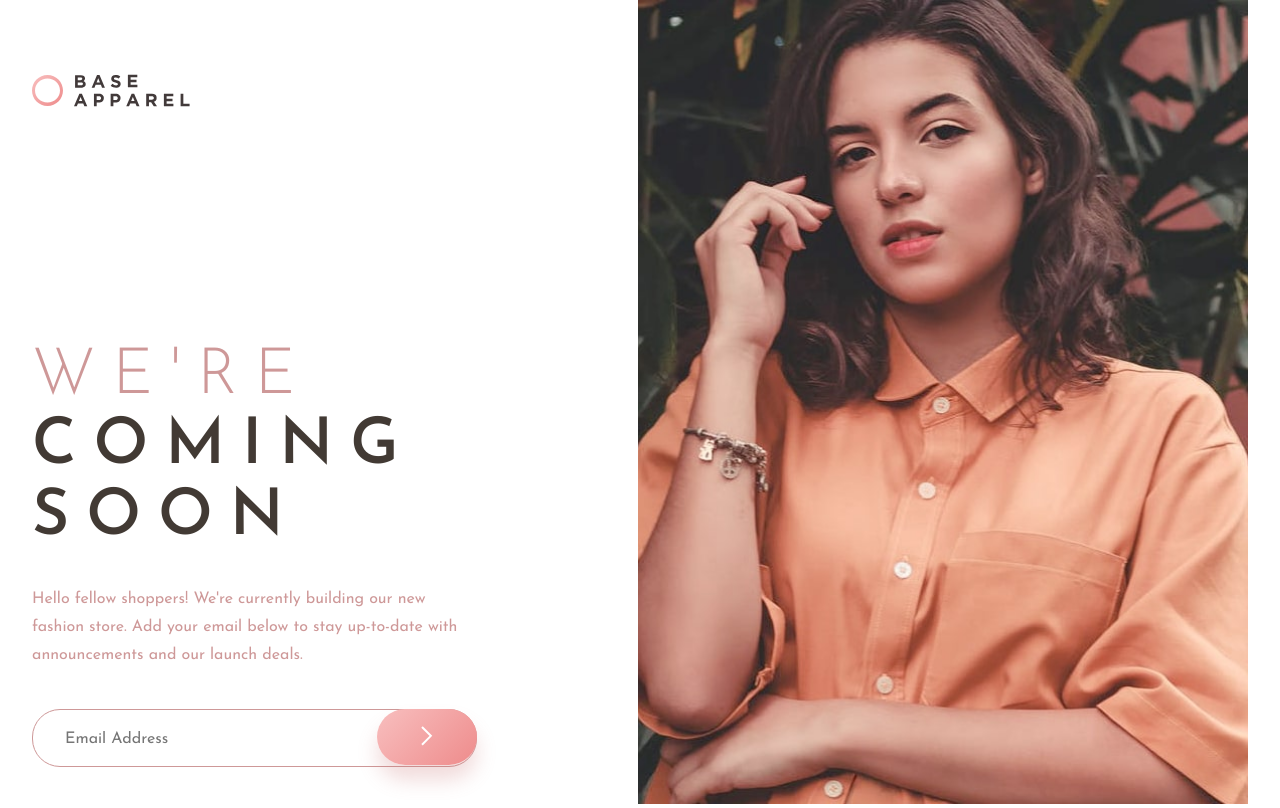
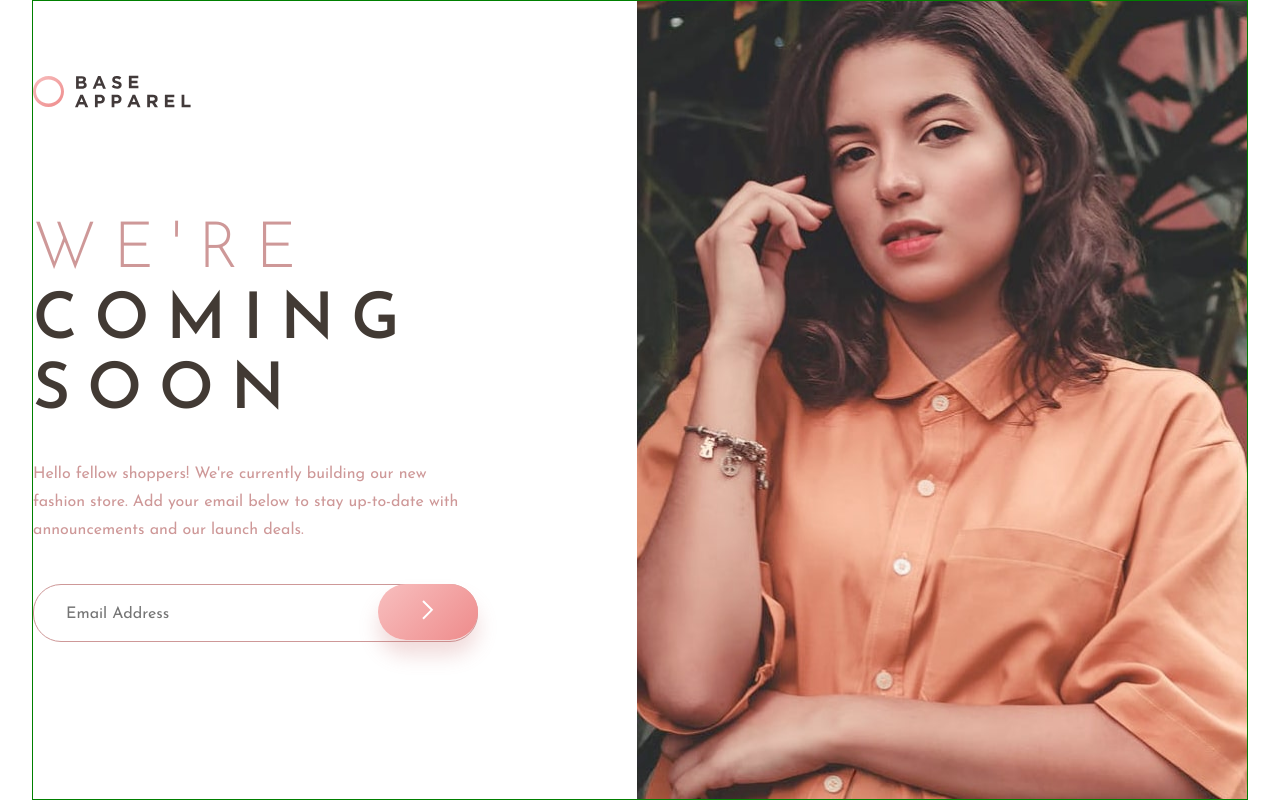
Before and after one commit to ioncroitoru87/base-apparel-coming-soon, a website: page index.html in a window 1280 px wide. Drawn offline with Linux system fonts and the light colour scheme; files that its build step writes are made by us from their sources.

Commit message:
adding grid layout

```diff
--- a/app/scss/components/hero.scss
+++ b/app/scss/components/hero.scss
@@ -1,12 +1,14 @@
 .hero {
   width: 100%;
-  height: 100%;
+  height: 100vh;
+  border: 1px solid green;
   display: grid;
   grid-template-columns: 1fr 610px;
+  grid-template-rows: 1fr 1fr 1fr;
 
-  .logo {
+  &__logo {
     margin-top: 74px;
-    margin-bottom: 136px;
+    margin-bottom: 30px;
   }
 
   &__text {
@@ -70,22 +72,29 @@
   }
   &__img {
     grid-column: 2 / 3;
-    grid-row: 1 / 3;
+    grid-row: 1 / 4;
     width: 100%;
-    // height: 100vh;
+    height: 100%;
+    // object-fit: cover;
 
     img {
       width: 100%;
       height: 100%;
-      object-fit: cover;
     }
   }
+
+  // @media (max-width: 1200px) {
+  //   .logo {
+  //     margin-bottom: 10px;
+  //     padding: 0;
+  //   }
+  // }
 
   @media (max-width: 600px) {
     grid-template-columns: 1fr;
     justify-items: center;
 
-    .logo {
+    &__logo {
       grid-column: 1 / 1;
       grid-row: 1 / 2;
       padding: 31px 0 31px 31px;
--- a/index.html
+++ b/index.html
@@ -15,7 +15,7 @@
   <body>
     <div class="container">
       <div class="hero">
-        <div class="logo"><img src="images/logo.svg" alt="" /></div>
+        <div class="hero__logo"><img src="images/logo.svg" alt="" /></div>
         <div class="hero__text">
           <h1>
             <span class="heading">We're</span> <br />
```
Also changed, not shown: dist/style.css, 1 other file.
